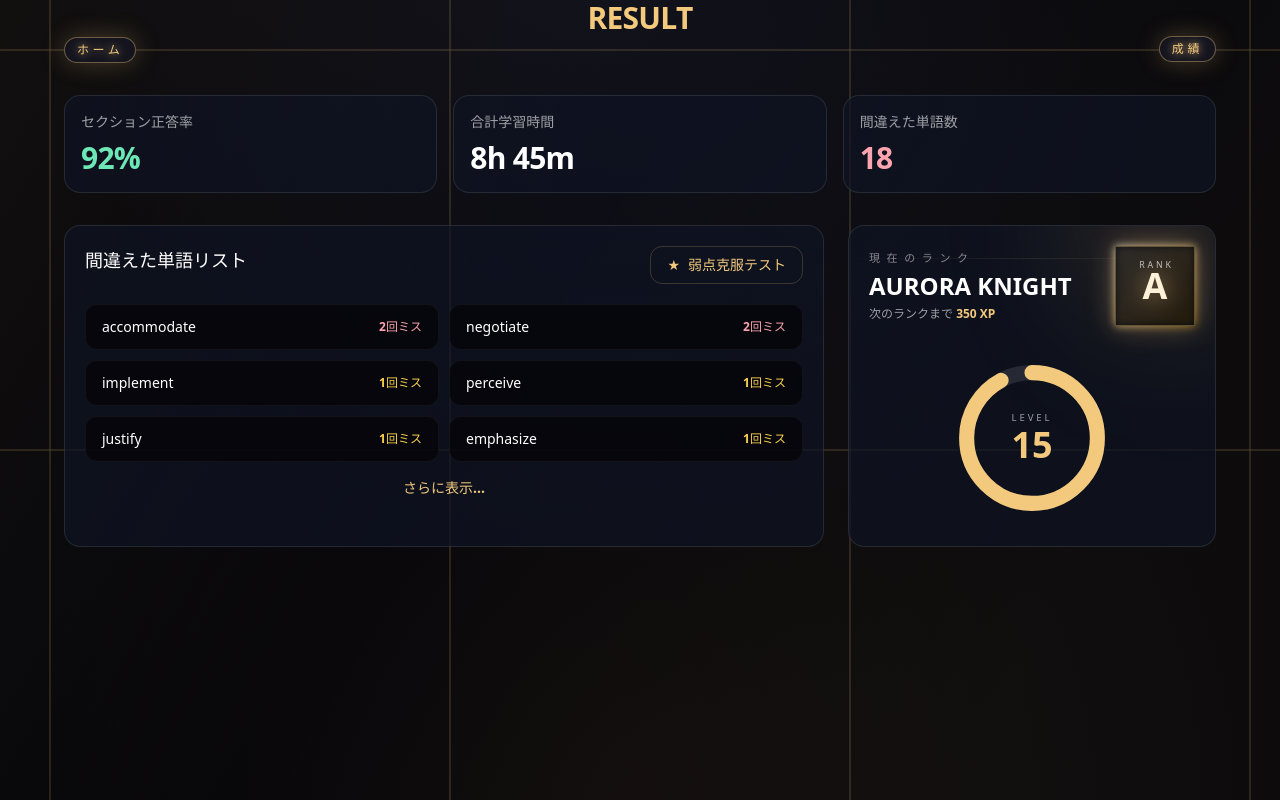
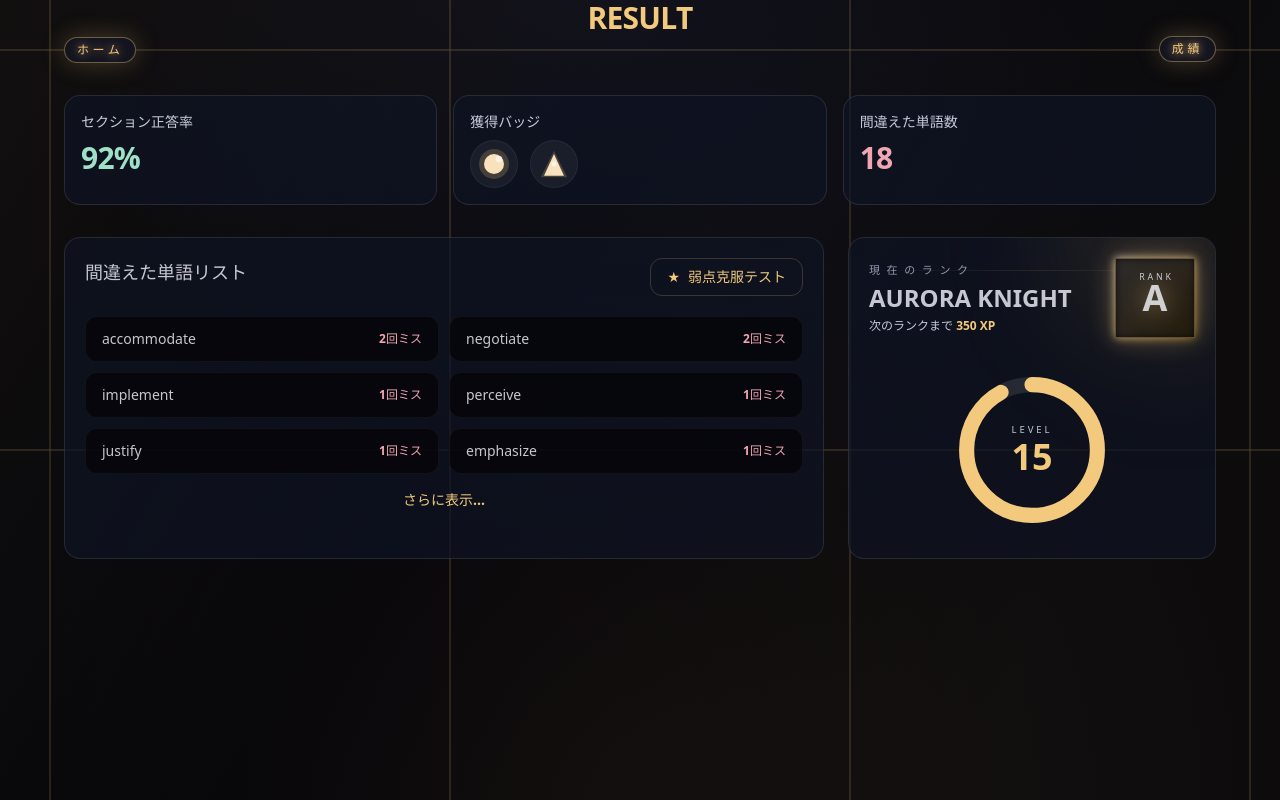
Before and after one commit to devryuya2007/kakotan-web, a React (Vite) app in the folder main/: page /results/mini in a window 1280 px wide. Built offline with nearby package versions, Linux system fonts and the light colour scheme.

Commit message:
学習時間の項目→獲得バッジ

```diff
--- /dev/null
+++ b/main/src/pages/badge/badge.tsx
@@ -0,0 +1,47 @@
+import type { ReactNode } from "react";
+
+type BadgeDefinition = {
+  key: string;
+  icon: ReactNode;
+};
+
+export const badges: BadgeDefinition[] = [
+  {
+    key: "lunar-orbit",
+    icon: (
+      <svg
+        viewBox="0 0 48 48"
+        role="img"
+        aria-label="ルナバッジ"
+        className="h-10 w-10 text-[#f2c97d]">
+        <circle cx="24" cy="24" r="18" fill="currentColor" opacity="0.2" />
+        <circle
+          cx="24"
+          cy="24"
+          r="12"
+          fill="currentColor"
+          className="text-[#f7e2bd]"
+        />
+        <circle cx="30" cy="18" r="4" fill="white" opacity="0.6" />
+      </svg>
+    ),
+  },
+  {
+    key: "aurora-peak",
+    icon: (
+      <svg
+        viewBox="0 0 48 48"
+        role="img"
+        aria-label="オーロラバッジ"
+        className="h-10 w-10 text-[#f2c97d]">
+        <polygon points="24 8 8 40 40 40" fill="currentColor" opacity="0.2" />
+        <polygon
+          points="24 12 12 38 36 38"
+          fill="currentColor"
+          className="text-[#f7e2bd]"
+        />
+        <circle cx="24" cy="24" r="3" fill="white" opacity="0.65" />
+      </svg>
+    ),
+  },
+];
--- a/main/src/pages/results/MiniResultPage.tsx
+++ b/main/src/pages/results/MiniResultPage.tsx
@@ -1,5 +1,7 @@
 import { QuickStartButton } from "@/components/buttons/QuickStartButton";
 import { AppLayout } from "@/components/layout/AppLayout";
+import type { ReactNode } from "react";
+import { badges } from "../badge/badge";
 
 // ここではテスト直後のミニ結果カードを仮で表示しておく
 export default function MiniResultPage() {
@@ -7,31 +9,72 @@ export default function MiniResultPage() {
   const dummyResult = {
     title: "RESULT",
     accuracy: 92,
-    studyTime: "8h 45m",
+    studyTime: "8時間45分",
     mistakes: 18,
   };
 
-  const summaryCards = [
+  const palette = {
+    base: "text-[#f5f6ff]",
+    muted: "text-[#c7cada]",
+    subtle: "text-[#9499b1]",
+    accent: "text-[#f2c97d]",
+    highlight: "text-[#f5f6ff]/80", // text-[#f7e2bd]
+    positive: "text-[#9fe0c8]",
+    negative: "text-[#f1a5b2]",
+    caution: "text-[#f5d3a6]",
+  } as const;
+
+  const toneStyles = {
+    positive: palette.positive,
+    negative: palette.negative,
+    caution: palette.caution,
+    neutral: palette.highlight,
+  } as const;
+
+  type ToneKey = keyof typeof toneStyles;
+
+  const summaryCards: Array<{
+    label: string;
+    value: ReactNode;
+    tone?: ToneKey;
+  }> = [
     {
       label: "セクション正答率",
       value: `${dummyResult.accuracy}%`,
-      tone: "text-emerald-300",
+      tone: "positive",
     },
-    { label: "合計学習時間", value: dummyResult.studyTime },
+    {
+      label: "獲得バッジ",
+      value: (
+        <div className="flex flex-wrap gap-3">
+          {badges.map(({ key, icon }) => (
+            <span
+              key={key}
+              className="inline-flex h-12 w-12 items-center justify-center rounded-full border border-white/5 bg-white/5">
+              {icon}
+            </span>
+          ))}
+        </div>
+      ),
+    },
     {
       label: "間違えた単語数",
       value: `${dummyResult.mistakes}`,
-      tone: "text-rose-300",
+      tone: "negative",
     },
   ];
 
-  const wrongWords = [
-    { word: "accommodate", missCount: 2, accent: "text-rose-300" },
-    { word: "negotiate", missCount: 2, accent: "text-rose-300" },
-    { word: "implement", missCount: 1, accent: "text-amber-300" },
-    { word: "perceive", missCount: 1, accent: "text-amber-300" },
-    { word: "justify", missCount: 1, accent: "text-amber-300" },
-    { word: "emphasize", missCount: 1, accent: "text-amber-300" },
+  const wrongWords: Array<{
+    word: string;
+    missCount: number;
+    severity: ToneKey;
+  }> = [
+    { word: "accommodate", missCount: 2, severity: "negative" },
+    { word: "negotiate", missCount: 2, severity: "negative" },
+    { word: "implement", missCount: 1, severity: "negative" },
+    { word: "perceive", missCount: 1, severity: "negative" },
+    { word: "justify", missCount: 1, severity: "negative" },
+    { word: "emphasize", missCount: 1, severity: "negative" },
   ];
 
   const rankInfo = {
@@ -49,11 +92,11 @@ export default function MiniResultPage() {
   const dashOffset = circumference * (1 - progress);
   // 画面からはみ出さないように、モバイルでは全体レイアウトを軽く縮小している
   const contentWrapperClass =
-    "flex w-full max-w-[100vw] min-w-0 flex-col gap-6 pb-4 text-left text-white max-h-[calc(100dvh-4.5rem)] origin-top scale-[0.94] sm:scale-100 sm:gap-8 sm:pb-6";
+    "flex w-full max-w-[100vw] min-w-0 flex-col gap-6 pb-4 text-left text-[#f5f6ff] max-h-[calc(100dvh-4.5rem)] origin-top scale-[0.94] sm:scale-100 sm:gap-8 sm:pb-6";
 
   return (
     <AppLayout>
-      <div className="relative flex w-full justify-center px-4 sm:px-6 lg:px-8 select-none">
+      <div className="relative  overflow-y-auto flex w-full justify-center px-4 sm:px-6 lg:px-8 select-none">
         <div className={contentWrapperClass}>
           <section className="w-full space-y-2">
             <h1 className="text-[#f2c97d] tracking-[1rem] text-center text-xl font-bold tracking-tight sm:text-3xl">
@@ -74,53 +117,65 @@ export default function MiniResultPage() {
           </section>
 
           <section className="grid w-full min-w-0 grid-cols-1 gap-4 sm:grid-cols-3">
-            {summaryCards.map(({ label, value, tone }) => (
+            {summaryCards.map(({ label, value, tone }) => {
+              const toneClass = tone ? toneStyles[tone] : "";
+
+              return (
                 <div
                   key={label}
                   className="flex min-w-0 flex-col gap-2 rounded-2xl border border-white/10 bg-[#0f1524]/70 p-4">
-                <p className="text-xs text-white/60 sm:text-sm">{label}</p>
-                <p
-                  className={`text-2xl font-semibold tracking-tight sm:text-3xl ${
-                    tone ?? "text-white"
-                  }`}>
+                  <p className={`text-xs ${palette.muted} sm:text-sm`}>
+                    {label}
+                  </p>
+                  <div
+                    className={`text-2xl font-semibold tracking-tight sm:text-3xl ${toneClass}`}>
                     {value}
-                </p>
                   </div>
-            ))}
+                </div>
+              );
+            })}
           </section>
 
           <section className="grid mb-0 w-full min-w-0 grid-cols-1 gap-6 lg:grid-cols-3">
             <div className="min-w-0 rounded-2xl border border-white/10 bg-[#0f1524]/70 p-5 lg:col-span-2">
               <div className="mb-5 flex flex-col gap-3 sm:flex-row sm:items-start sm:justify-between">
                 <div>
-                  <h2 className="text-base font-semibold text-white sm:text-lg">
+                  <h2
+                    className={`text-base font-semibold ${palette.highlight} sm:text-lg`}>
                     間違えた単語リスト
                   </h2>
                 </div>
                 <button
                   type="button"
-                  className="inline-flex items-center gap-2 rounded-xl border border-[#f2c97d33] px-3 py-1.5 text-xs font-semibold text-[#f2c97d] transition hover:border-[#f2c97d] hover:text-[#fdf1d7] sm:px-4 sm:py-2 sm:text-sm">
+                  className={`inline-flex items-center gap-2 rounded-xl border border-[#f2c97d33] px-3 py-1.5 text-xs font-semibold ${palette.accent} transition hover:border-[#f2c97d] hover:text-[#f7e2bd] sm:px-4 sm:py-2 sm:text-sm`}>
                   <span aria-hidden="true">★</span>
                   弱点克服テスト
                 </button>
               </div>
               <div className="grid grid-cols-1 gap-2.5 sm:grid-cols-2">
-                {wrongWords.map(({ word, missCount, accent }) => (
+                {wrongWords.map(({ word, missCount, severity }) => {
+                  const severityClass =
+                    toneStyles[severity] ?? toneStyles.caution;
+
+                  return (
                     <button
                       type="button"
                       key={word}
                       className="flex items-center justify-between rounded-xl border border-white/5 bg-[#050509]/80 px-3 py-2.5 text-left text-sm transition hover:border-[#f2c97d33] hover:bg-[#111424] sm:px-4 sm:py-3">
-                    <span className="font-medium text-white">{word}</span>
+                      <span className={`font-medium ${palette.highlight}`}>
+                        {word}
+                      </span>
                       <span
-                      className={`text-[11px] font-semibold sm:text-xs ${accent}`}>
+                        className={`text-[11px] font-semibold sm:text-xs ${severityClass}`}>
                         {missCount}回ミス
                       </span>
                     </button>
-                ))}
+                  );
+                })}
               </div>
               <button
                 type="button"
-                className="mt-4 block w-full text-sm font-semibold text-[#f2c97d] transition hover:text-[#fdf1d7]">
+                className={`mt-4 block w-full text-sm font-semibold ${palette.accent} transition hover:text-[#f7e2bd]`}>
                 さらに表示...
               </button>
             </div>
@@ -133,15 +188,16 @@ export default function MiniResultPage() {
 
               <header className="relative mb-6 flex flex-col gap-4 sm:flex-row sm:items-center sm:justify-between">
                 <div className="space-y-1">
-                  <p className="text-[11px] uppercase tracking-[0.6em] text-white/50">
+                  <p
+                    className={`text-[11px] uppercase tracking-[0.6em] ${palette.subtle}`}>
                     現在のランク
                   </p>
-                  <h2 className="text-2xl font-semibold text-white">
+                  <h2 className={`text-2xl font-semibold ${palette.highlight}`}>
                     {rankInfo.title}
                   </h2>
-                  <p className="text-xs text-white/60">
+                  <p className={`text-xs ${palette.muted}`}>
                     次のランクまで{" "}
-                    <span className="font-semibold text-[#f2c97d]">
+                    <span className={`font-semibold ${palette.accent}`}>
                       {rankInfo.nextXp} XP
                     </span>
                   </p>
@@ -149,10 +205,12 @@ export default function MiniResultPage() {
                 <div className="relative mx-auto flex h-20 w-20 items-center justify-center sm:mx-0">
                   <div className="absolute inset-0  bg-gradient-to-br from-[#fdf1d7] via-[#f2c97d] to-[#b8860b] opacity-80 blur-sm" />
                   <div className="relative flex h-full w-full items-center justify-center  border border-[#f2c97d55] bg-[#050509]/80 shadow-[0_0_28px_rgba(242,201,125,0.38)]">
-                    <span className="absolute top-[15%] right-[26%] text-[0.55rem] tracking-[0.32em] text-white/70">
+                    <span
+                      className={`absolute top-[15%] right-[26%] text-[0.55rem] tracking-[0.32em] ${palette.muted}`}>
                       RANK
                     </span>
-                    <span className="text-4xl font-black text-[#fdf1d7] drop-shadow-[0_0_12px_rgba(242,201,125,0.65)]">
+                    <span
+                      className={`text-4xl font-black ${palette.highlight} drop-shadow-[0_0_12px_rgba(242,201,125,0.65)]`}>
                       {rankInfo.letter}
                     </span>
                   </div>
@@ -188,10 +246,11 @@ export default function MiniResultPage() {
                   />
                 </svg>
                 <div className="absolute flex flex-col items-center">
-                  <span className="text-[0.6rem] tracking-[0.3em] text-white/60">
+                  <span
+                    className={`text-[0.6rem] tracking-[0.3em] ${palette.muted}`}>
                     LEVEL
                   </span>
-                  <span className="text-4xl font-semibold text-[#f2c97d]">
+                  <span className={`text-4xl font-semibold ${palette.accent}`}>
                     {rankInfo.level}
                   </span>
                 </div>
```
Lines whose indentation alone changed are shown as unchanged.
